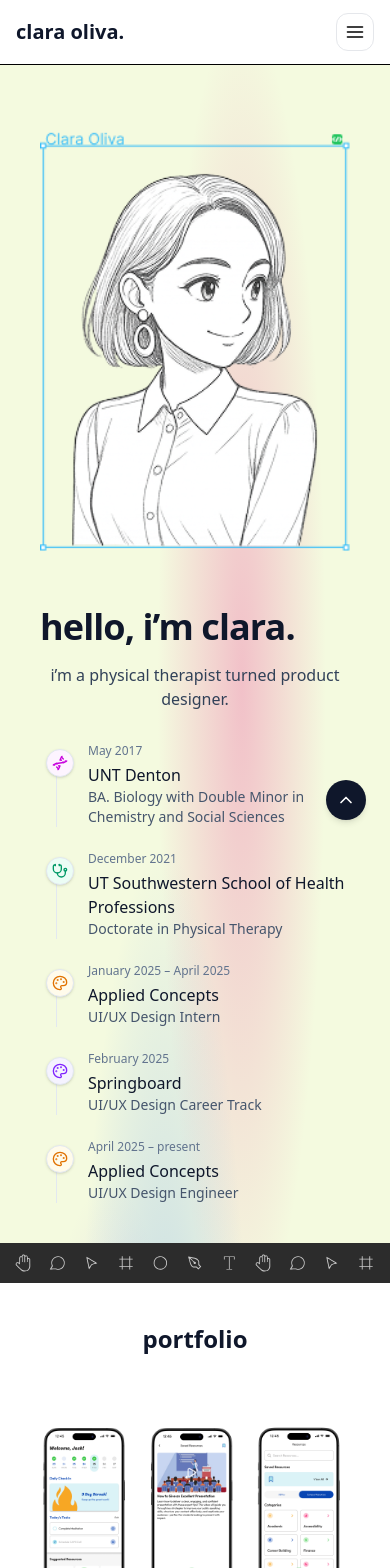
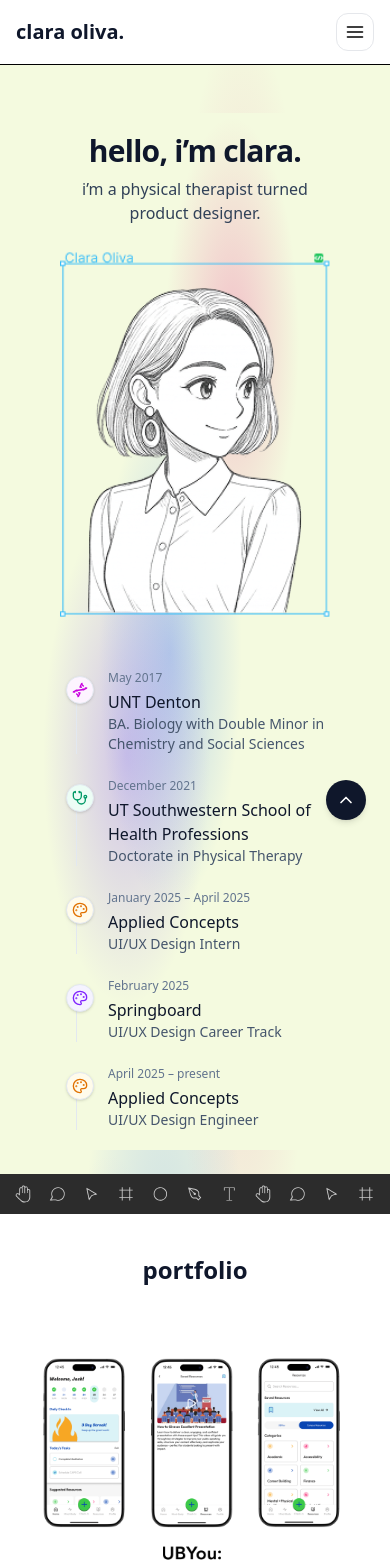
Before and after one commit to frankie1992/claras-site, a React (Vite) app: page / in a window 390 px wide. Shown: the top 1568 px of the page. Built offline with nearby package versions, Linux system fonts and the light colour scheme.

Commit message:
home page mobile hero layout

```diff
--- a/src/components/ContactButton.tsx
+++ b/src/components/ContactButton.tsx
@@ -74,6 +74,29 @@ export default function ContactButton() {
                   />
                 </div>
               </form>
+              {/* Pixel heart */}
+              <div className="py-6 flex justify-center" aria-hidden>
+                <svg
+                  className="w-10 h-10"
+                  viewBox="0 0 10 9"
+                  shape-rendering="crispEdges"
+                  xmlns="http://www.w3.org/2000/svg"
+                >
+                  {/* red pixels */}
+                  <rect x="2" y="1" width="2" height="1" fill="#ef4444"/>
+                  <rect x="6" y="1" width="2" height="1" fill="#ef4444"/>
+                  <rect x="1" y="2" width="4" height="1" fill="#ef4444"/>
+                  <rect x="5" y="2" width="4" height="1" fill="#ef4444"/>
+                  <rect x="0" y="3" width="10" height="1" fill="#ef4444"/>
+                  <rect x="0" y="4" width="10" height="1" fill="#ef4444"/>
+                  <rect x="1" y="5" width="8" height="1" fill="#ef4444"/>
+                  <rect x="2" y="6" width="6" height="1" fill="#ef4444"/>
+                  <rect x="3" y="7" width="4" height="1" fill="#ef4444"/>
+                  <rect x="4" y="8" width="2" height="1" fill="#ef4444"/>
+                  {/* tiny highlight */}
+                  <rect x="2" y="2" width="1" height="1" fill="#fde68a"/>
+                </svg>
+              </div>
 
               {/* Footer */}
               <div className="px-6 py-3 bg-violet-100 flex justify-end gap-2">
--- a/src/pages/Home.tsx
+++ b/src/pages/Home.tsx
@@ -4,17 +4,25 @@ import { HOME_PORTRAIT_ALT, HOME_PAGE_TITLE, HOME_PAGE_SUBTITLE } from '../utils
 import PortfolioSection from '../components/Portfolio'
 
 export default function Home() {
-  // Replace with: import portrait from '../assets/clara-pencil-portrait.png'
   const portrait = portraitFallback
 
   return (
     <>
-    <section className="mx-auto max-w-7xl px-4 md:px-6 lg:px-8 py-10 md:py-14">
-      <div className="grid grid-cols-1 lg:grid-cols-[minmax(260px,420px)_1fr_minmax(260px,360px)] gap-8 lg:gap-12 items-start lg:min-h-[70vh]">
+      {/* Hero – mobile layout */}
+      <section className="lg:hidden mx-auto max-w-7xl px-4 md:px-6 lg:px-8 py-6 md:py-10">
+        <div className="bg-blob-gradient rounded-2xl p-5 sm:p-8">
+          {/* Intro */}
+          <div className="text-center">
+            <h1 className="text-3xl md:text-6xl font-extrabold tracking-tight text-slate-900">
+              {HOME_PAGE_TITLE}
+            </h1>
+            <p className="mt-2 text-slate-700 text-base md:text-lg max-w-prose mx-auto">
+              {HOME_PAGE_SUBTITLE}
+            </p>
+          </div>
+
           {/* Portrait with selection-style frame */}
-        <div className="relative">
-          {/* Name label (top-left) */}
-
+          <div className="relative mt-6 mx-auto max-w-sm">
 
             {/* Image */}
             <img
@@ -23,7 +31,27 @@ export default function Home() {
               className="w-full h-auto object-cover select-none"
               draggable={false}
             />
+          </div>
 
+          {/* Timeline */}
+          <div className="mt-8">
+            <Timeline />
+          </div>
+        </div>
+      </section>
+
+      {/* Hero – desktop layout (preserves original 3-column grid) */}
+      <section className="hidden lg:block mx-auto max-w-7xl px-4 md:px-6 lg:px-8 py-10 md:py-14">
+        <div className="grid grid-cols-1 lg:grid-cols-[minmax(260px,420px)_1fr_minmax(260px,360px)] gap-8 lg:gap-12 items-start lg:min-h-[70vh]">
+          {/* Portrait with selection-style frame */}
+          <div className="relative">
+            {/* Image */}
+            <img
+              src={portrait}
+              alt={HOME_PORTRAIT_ALT}
+              className="w-full h-auto object-cover select-none"
+              draggable={false}
+            />
 
           </div>
 
@@ -37,9 +65,14 @@ export default function Home() {
             </p>
           </div>
 
+          {/* Timeline */}
+          <div className="relative">
             <Timeline />
           </div>
+        </div>
       </section>
+
+      {/* Portfolio section */}
       <PortfolioSection />
     </>
   )
```
Lines whose indentation alone changed are shown as unchanged.
